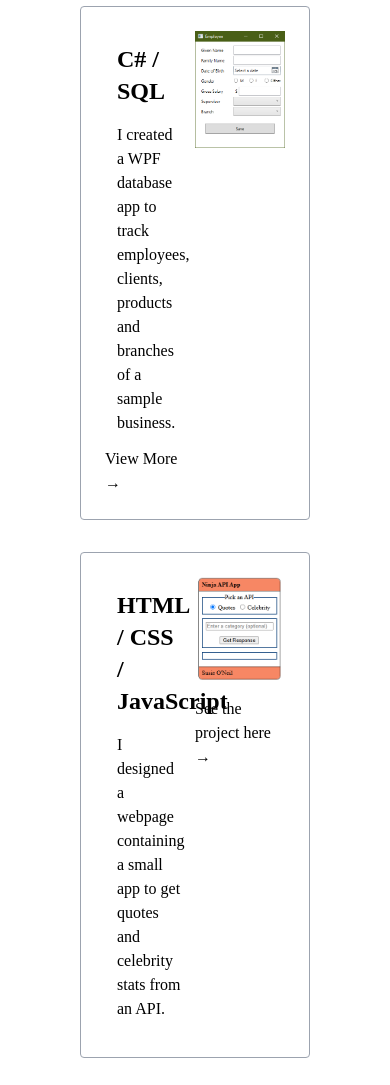
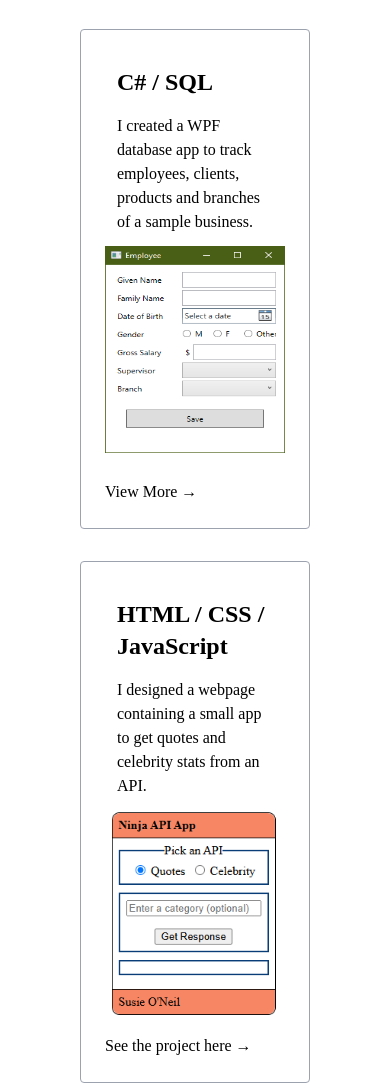
Before and after one commit to susieoneil/C4Prog-WT-PROJ, a website: page projects.html in a window 390 px wide. Shown: the part 894-1979 px from the top of the page. Drawn offline with Linux system fonts and the light colour scheme.

Commit message:
fix(projects): make projects responsive
- change grid layout between mobile and desktop
- minor tweaks to image positions

```diff
--- a/projects.html
+++ b/projects.html
@@ -26,38 +26,36 @@
   </header>
   <main class="bg-white max-w-5xl mx-auto min-h-screen">
     <article class="grid grid-cols-1 md:grid-cols-2 justify-items-center p-16">
-      <section class="border border-gray-400 rounded m-4 p-6 grid grid-cols-2">
+      <section class="border border-gray-400 rounded m-4 p-6 grid grid-cols-1 md:grid-cols-2">
         <img src="assets/img/guess-my-word-small.PNG" alt="cmd wordle clone">
         <div class="p-3">
           <h3 class="text-2xl font-bold pb-4">Learn Python</h3>
           <p>My first major project was a command line based Wordle clone.</p>
         </div>
       </section>
-      <section class="border border-gray-400 rounded m-4 p-6 grid grid-cols-2">
+      <section class="border border-gray-400 rounded m-4 p-6 grid grid-cols-1 md:grid-cols-2">
         <img src="assets/img/angry.png" alt="angry emoji 16x16">
         <div class="p-3">
           <h3 class="text-2xl font-bold pb-4">SenseHat</h3>
           <p>I created this fine fellow for a smiley program in Python that talks to a Raspberry Pi.</p>
         </div>
       </section>
-      <section class="border border-gray-400 rounded m-4 p-6 grid grid-cols-2">
+      <section class="border border-gray-400 rounded m-4 p-6 grid grid-cols-1 md:grid-cols-2">
+        <div class="p-3">
+          <h3 class="text-2xl font-bold pb-4">C# / SQL</h3>
+          <p>I created a WPF database app to track employees, clients, products and branches of a sample business.</p>
+        </div>
         <div class="flex flex-col justify-between">
-          <div class="p-3">
-            <h3 class="text-2xl font-bold pb-4">C# / SQL</h3>
-            <p>I created a WPF database app to track employees, clients, products and branches of a sample business.</p>
-          </div>
+          <img src="assets/img/employee-dialog.PNG" alt="wpf app" class="h-4/5">
           <a href="mywork.html" class="hover:text-site-blue">View More &#8594;</a>
         </div>
-        <div class="flex flex-col gap-4">
-          <img src="assets/img/employee-dialog.PNG" alt="wpf app">
-        </div>
       </section>
-      <section class="border border-gray-400 rounded m-4 p-6 grid grid-cols-2">
+      <section class="border border-gray-400 rounded m-4 p-6 grid grid-cols-1 md:grid-cols-2">
         <div class="p-3">
           <h3 class="text-2xl font-bold pb-4">HTML / CSS / JavaScript</h3>
           <p>I designed a webpage containing a small app to get quotes and celebrity stats from an API.</p>
         </div>
-        <div class="flex flex-col gap-4">
+        <div class="flex flex-col justify-between gap-4">
           <img src="assets/img/api-app.PNG" alt="api app">
           <a href="https://dev.screencraft.net.au/~oneilsus/" class="hover:text-site-blue">See the project here
             &#8594;</a>
```
Also changed, not shown: assets/css/site.css.
